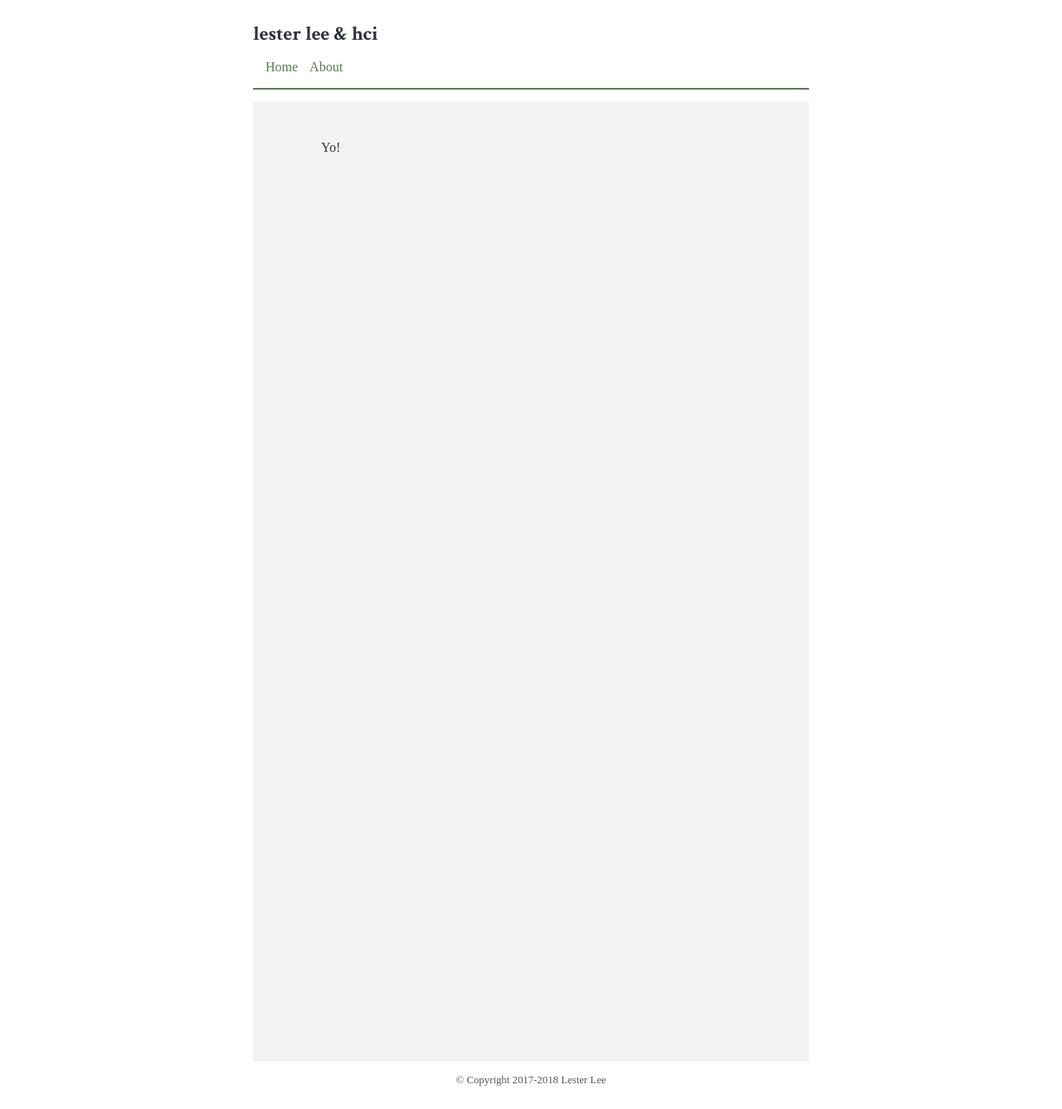
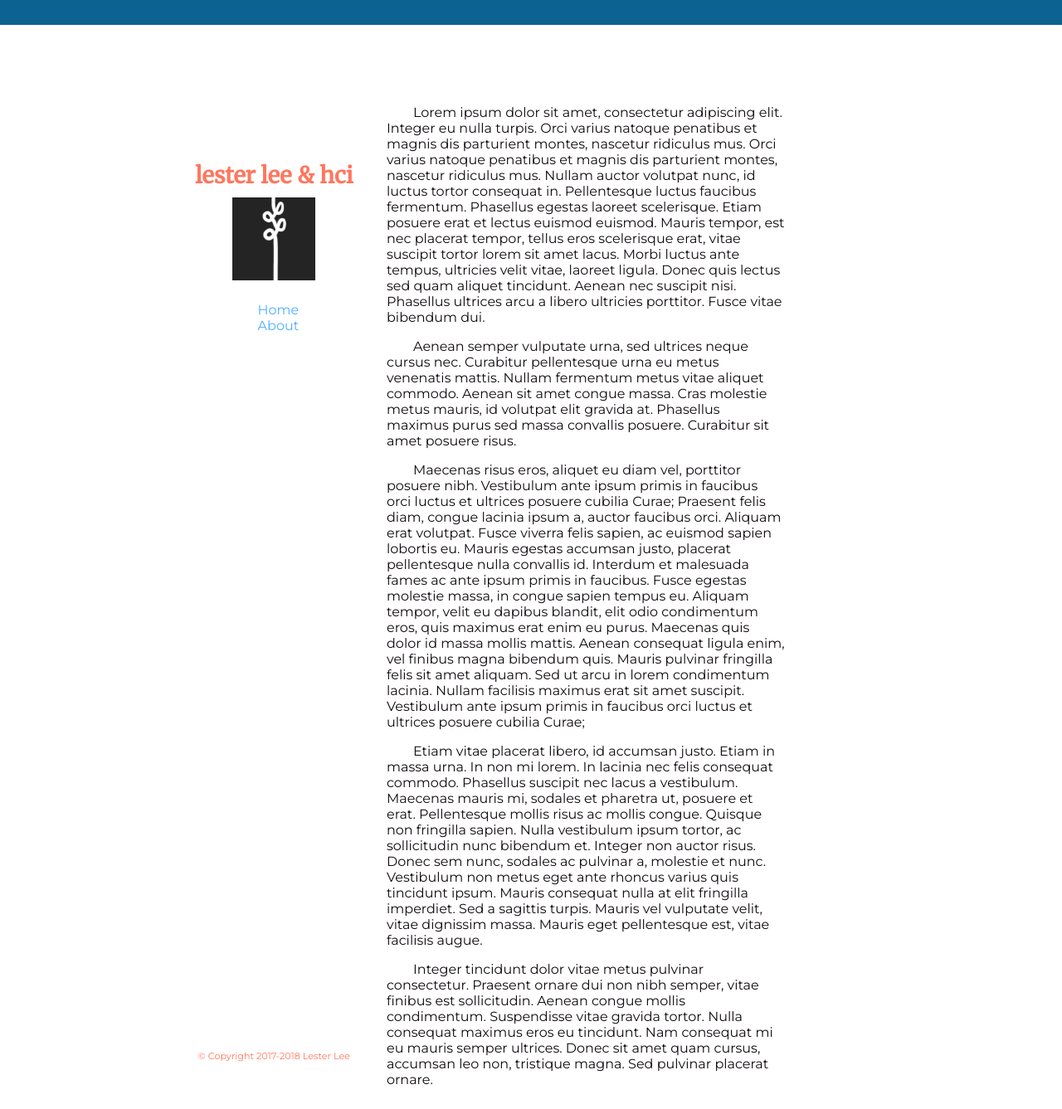
Before and after one commit to lester-lee/cs376-hci, a Jekyll site: the page built from index.md, in a window 1280 px wide and 1337 px high. Shown: the whole window at 83% size. Built offline with Jekyll 4.4.1, drawn with Linux system fonts in a browser that asks for light colours; comment, search, counter and statistics services are not loaded.

Commit message:
theme working

```diff
--- a/_layouts/default.html
+++ b/_layouts/default.html
@@ -4,30 +4,29 @@
 <head>
   <link rel="stylesheet" href="{{ site.baseurl }}/css/style.css">
   <link rel="icon" href="{{ site.baseurl }}/images/logo.png">
-  <link href="https://fonts.googleapis.com/css?family=Crimson+Text:700|Lato:400,400i" rel="stylesheet">
+  <link href="https://fonts.googleapis.com/css?family=Merriweather|Montserrat" rel="stylesheet">
   <title>{{ site.name }}{% if page.title %} | {{ page.title }}{% endif %}</title>
   <meta charset="UTF-8">
   <meta name="viewport" content="width=device-width, initial-scale=1">
   <script src="https://code.jquery.com/jquery-3.3.1.min.js" integrity="sha256-FgpCb/KJQlLNfOu91ta32o/NMZxltwRo8QtmkMRdAu8=" crossorigin="anonymous"></script>
-  <script src="{{ site.baseurl }}/js/smoothscroll.js"></script>
 </head>
 
 <body>
-  <div class="container">
+  <div class="top-bar"></div>
+  <header>
+    <h1>lester lee & hci</h1>
+    <img src="{{ site.baseurl }}/images/logo.png" alt="Lester Lee Monogram">
+    <ul>
+      <li><a href="{{ site.baseurl }}/">Home<a></a></li>
+      <li><a href="{{ site.baseurl }}/about/">About</a></li>
+    </ul>
+    <span id="copyright">© Copyright 2017-{{ 'now' | date: "%Y" }} Lester Lee</span>
+
     <nav>
-      <h1>lester lee & hci</h1>
-      <ul>
-        <li><a href="{{ site.baseurl }}/">Home<a></a></li>
-        <li><a href="{{ site.baseurl }}/about/">About</a></li>
-      </ul>
     </nav>
-    <article>
+  </header>
+  <div class="posts">
       {{ content }}
-    </article>
-
-    <footer>
-      © Copyright 2017-{{ 'now' | date: "%Y" }} Lester Lee
-    </footer>
   </div>
 </body>
 
--- a/css/style.scss
+++ b/css/style.scss
@@ -1,24 +1,58 @@
 ---
 ---
+
+// NUMBERS
+$header-width: 200px;
+$posts-width: 500px;
+$nav-width: 50px;
+$top-bar-height: 30px;
+
+// COLOR SCHEME
+$background-color: #FBFEF9;
+$main-color: #0C6291;
+$secondary-color: #FF765E;
+$accent-color: #51AEFF;
+$accent-hover-color: #DB6551;
+$text-color: #110B11;
+
+// FONTS
+$heading-font: 'Merriweather';
+$body-font: 'Montserrat';
+
+
+*{
+  box-sizing: border-box;
+}
+
 body {
-  font-family: 'Lora';
-  color: #2b3339;
-  overflow-x: hidden;
+  font-family: $body-font;
+  color: $text-color;
   margin: 0;
 }
 body::-webkit-scrollbar {
-    width: 5px;
+  width: 5px;
+  background-color: $accent-color;
 }
 body::-webkit-scrollbar-thumb {
-  background-color: #577754;
+  background-color: $main-color;
 }
+
 h1, h2, h3, h4, h5, h6 {
-  font-family: 'Crimson Text';
+  font-family: $heading-font;
   margin: 0;
 }
 
-h2 {
-  text-align: center;
+h1 {
+  font-size: 1.7em;
+}
+
+.top-bar{
+  background: $main-color;
+  width: 100%;
+  height: $top-bar-height;
+  position: fixed;
+  top: 0;
+  z-index: 99;
 }
 
 ul {
@@ -27,49 +61,69 @@ ul {
   padding-left: 10px;
 }
 
-.container {
-  box-sizing: border-box;
-  padding: 15px;
-  margin: 10px auto;
-}
-
-nav {
-  border-bottom: 2px solid #577754;
-  li {
-    display: inline-block;
-    margin: 0 5px;
+a {
+  text-decoration: none;
+  color: $accent-color;
+  &:hover{
+    color: $accent-hover-color;
   }
 }
 
-a {
-  text-decoration: none;
-  color: #577754;
-  :hover{
-    color: #43a047;
-  }
-}
-
-article {
-  box-sizing: border-box;
-  margin: 15px auto;
-  color: #333;
-  padding: 30px 15px;
-  background: #f2f2f2;
-  min-height: calc(100vh - 180px);
-}
 p {
 	text-indent: 2em;
 }
 
-footer {
-  text-align: center;
-  color: #555;
-  font-size: .8em;
+.posts {
+  padding: 10px;
+}
+
+header {
+  display: flex;
+  margin-top: $top-bar-height;
+  flex-direction: column;
+  padding: 10px;
+  img {
+    display: none;
+  }
+  ul {
+    display: flex;
+    li {
+      margin: 0px 5px;
+    }
+  }
 }
 
 @media (min-width: 700px) {
-  .container {
-    width: 700px;
+  .posts {
+    width: $posts-width;
+    margin-left: calc(#{$header-width} + 20vw);
+    margin-top: $top-bar-height;
+    padding-top: 80px;
+  }
+  header {
+    position: fixed;
+    height: 95vh;
+    width: $header-width;
+    left: 18vw;
+    padding: 10vh 0;
+    text-align: center;
+    color: $secondary-color;
+    img {
+      display: block;
+      width: 100px;
+      height: 100px;
+      margin: 10px auto;
+    }
+    ul{
+      flex-flow: column;
+    }
+  }
+  #copyright {
+    position: absolute;
+    bottom: 50px;
+    left: 0;
+    font-size: .7em;
+    width: 100%;
   }
 	article{
 		padding: 30px 50px;
--- a/index.md
+++ b/index.md
@@ -2,4 +2,12 @@
 layout: default
 title: Lester Lee & HCI
 ---
-Yo!
+Lorem ipsum dolor sit amet, consectetur adipiscing elit. Integer eu nulla turpis. Orci varius natoque penatibus et magnis dis parturient montes, nascetur ridiculus mus. Orci varius natoque penatibus et magnis dis parturient montes, nascetur ridiculus mus. Nullam auctor volutpat nunc, id luctus tortor consequat in. Pellentesque luctus faucibus fermentum. Phasellus egestas laoreet scelerisque. Etiam posuere erat et lectus euismod euismod. Mauris tempor, est nec placerat tempor, tellus eros scelerisque erat, vitae suscipit tortor lorem sit amet lacus. Morbi luctus ante tempus, ultricies velit vitae, laoreet ligula. Donec quis lectus sed quam aliquet tincidunt. Aenean nec suscipit nisi. Phasellus ultrices arcu a libero ultricies porttitor. Fusce vitae bibendum dui.
+
+Aenean semper vulputate urna, sed ultrices neque cursus nec. Curabitur pellentesque urna eu metus venenatis mattis. Nullam fermentum metus vitae aliquet commodo. Aenean sit amet congue massa. Cras molestie metus mauris, id volutpat elit gravida at. Phasellus maximus purus sed massa convallis posuere. Curabitur sit amet posuere risus.
+
+Maecenas risus eros, aliquet eu diam vel, porttitor posuere nibh. Vestibulum ante ipsum primis in faucibus orci luctus et ultrices posuere cubilia Curae; Praesent felis diam, congue lacinia ipsum a, auctor faucibus orci. Aliquam erat volutpat. Fusce viverra felis sapien, ac euismod sapien lobortis eu. Mauris egestas accumsan justo, placerat pellentesque nulla convallis id. Interdum et malesuada fames ac ante ipsum primis in faucibus. Fusce egestas molestie massa, in congue sapien tempus eu. Aliquam tempor, velit eu dapibus blandit, elit odio condimentum eros, quis maximus erat enim eu purus. Maecenas quis dolor id massa mollis mattis. Aenean consequat ligula enim, vel finibus magna bibendum quis. Mauris pulvinar fringilla felis sit amet aliquam. Sed ut arcu in lorem condimentum lacinia. Nullam facilisis maximus erat sit amet suscipit. Vestibulum ante ipsum primis in faucibus orci luctus et ultrices posuere cubilia Curae;
+
+Etiam vitae placerat libero, id accumsan justo. Etiam in massa urna. In non mi lorem. In lacinia nec felis consequat commodo. Phasellus suscipit nec lacus a vestibulum. Maecenas mauris mi, sodales et pharetra ut, posuere et erat. Pellentesque mollis risus ac mollis congue. Quisque non fringilla sapien. Nulla vestibulum ipsum tortor, ac sollicitudin nunc bibendum et. Integer non auctor risus. Donec sem nunc, sodales ac pulvinar a, molestie et nunc. Vestibulum non metus eget ante rhoncus varius quis tincidunt ipsum. Mauris consequat nulla at elit fringilla imperdiet. Sed a sagittis turpis. Mauris vel vulputate velit, vitae dignissim massa. Mauris eget pellentesque est, vitae facilisis augue.
+
+Integer tincidunt dolor vitae metus pulvinar consectetur. Praesent ornare dui non nibh semper, vitae finibus est sollicitudin. Aenean congue mollis condimentum. Suspendisse vitae gravida tortor. Nulla consequat maximus eros eu tincidunt. Nam consequat mi eu mauris semper ultrices. Donec sit amet quam cursus, accumsan leo non, tristique magna. Sed pulvinar placerat ornare.
```
